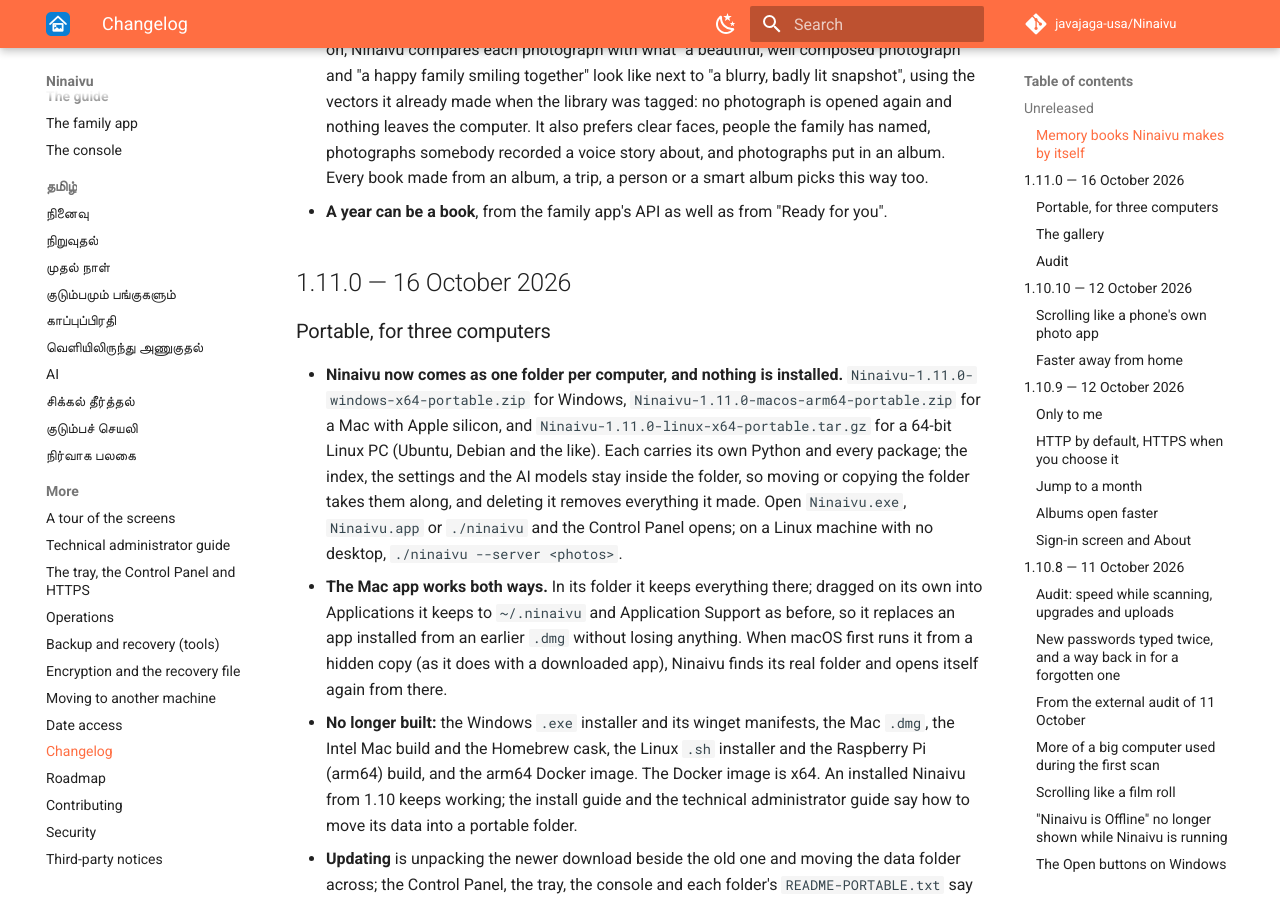
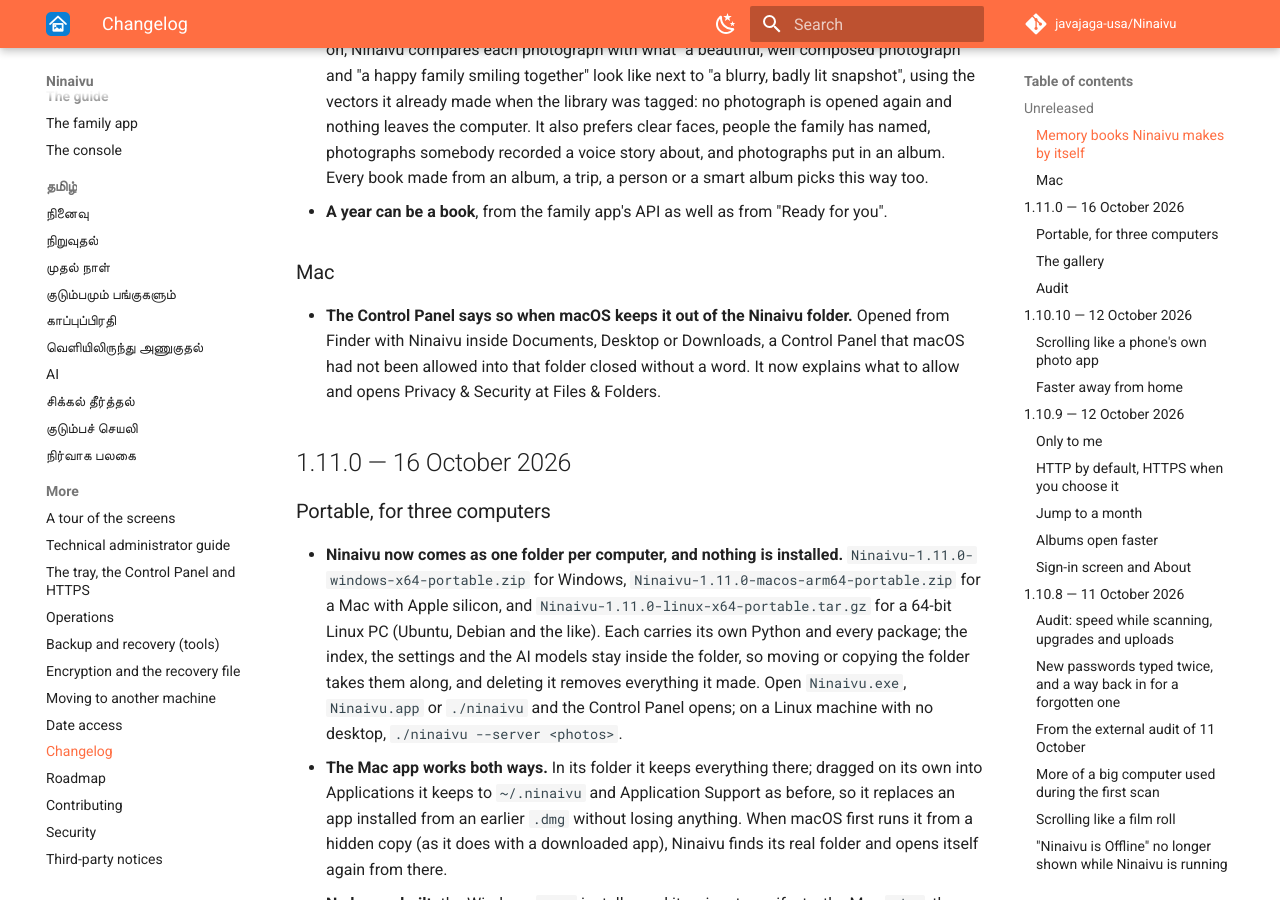
Before and after one commit to javajaga-usa/Ninaivu, an MkDocs documentation site: the page built from docs/CHANGELOG.md, in a window 1280 px wide and 900 px high, scrolled down 452 px. Built offline with MkDocs 1.6.1 and Material for MkDocs 9.7.7, drawn with Linux system fonts in a browser that asks for light colours; comment, search, counter and statistics services are not loaded.

Commit message:
Changelog: Control Panel explains a macOS folder-privacy block
Co-Authored-By: Claude Opus 5.5 (1M context) <noreply@anthropic.com>
Claude-Session: https://claude.ai/code/session_01Lco74ZaZknjQK7C28qeYHP

```diff
--- a/docs/CHANGELOG.md
+++ b/docs/CHANGELOG.md
@@ -7,6 +7,10 @@
 - **Books opens with "Ready for you": the best of each year, of each trip and of each person the family has named.** "Make it" is one tap: Ninaivu picks the 36 best photographs, chooses the template and the title ("The best of 2025", "Amma through the years", the place and dates of a trip, "Pongal 2026" for a trip in mid-January) and builds the PDF. "Choose…" opens the usual steps for anybody who wants to look first. A book is only offered where there are at least 24 photographs to choose from, and only of a year, a trip or a person the viewer can find themselves.
 - **"The best photographs" now means more than sharp and large.** Where the search model is on, Ninaivu compares each photograph with what "a beautiful, well composed photograph" and "a happy family smiling together" look like next to "a blurry, badly lit snapshot", using the vectors it already made when the library was tagged: no photograph is opened again and nothing leaves the computer. It also prefers clear faces, people the family has named, photographs somebody recorded a voice story about, and photographs put in an album. Every book made from an album, a trip, a person or a smart album picks this way too.
 - **A year can be a book**, from the family app's API as well as from "Ready for you".
+
+### Mac
+
+- **The Control Panel says so when macOS keeps it out of the Ninaivu folder.** Opened from Finder with Ninaivu inside Documents, Desktop or Downloads, a Control Panel that macOS had not been allowed into that folder closed without a word. It now explains what to allow and opens Privacy & Security at Files & Folders.
 
 ## 1.11.0 — 16 October 2026
 
```
